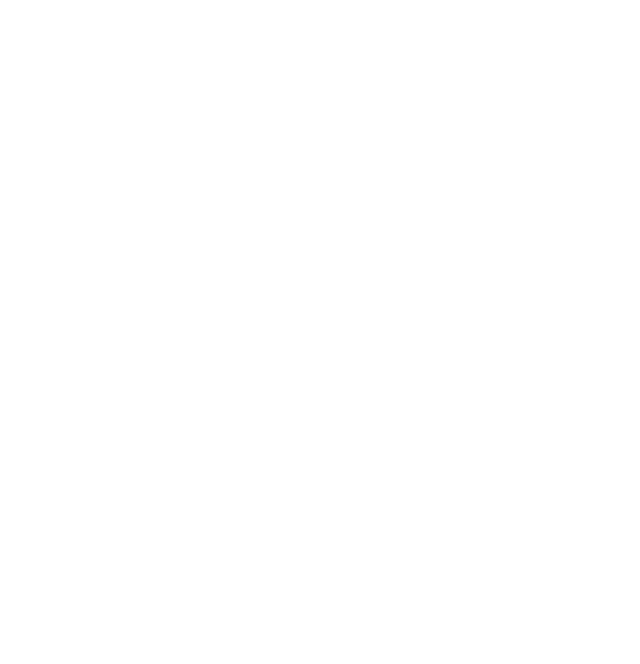
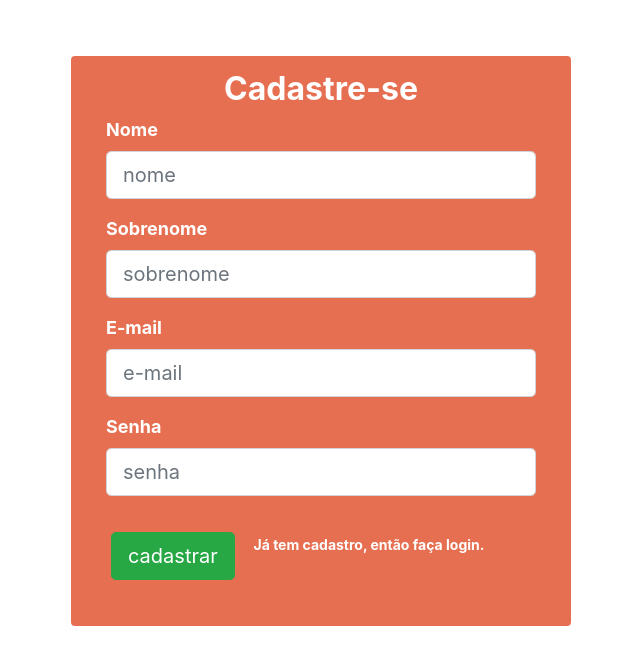
Before and after one commit to Suele/instalura, a React (Create React App) app in the folder client/: page /register in a window 1280 px wide. Shown: the top 664 px of the page, without its empty margins (319-959 px from the left). Built offline with nearby package versions, Linux system fonts and the light colour scheme.

Commit message:
Adiciona formulario de registro ao projeto.

```diff
--- a/client/src/components/Login.js
+++ b/client/src/components/Login.js
@@ -1,7 +1,7 @@
 import React from "react";
 import "../css/login.css";
 import auth from '../auth';
-import { Redirect } from "react-router-dom";
+import { Redirect, Link } from "react-router-dom";
 
 export default class Login extends React.Component {
   constructor() {
@@ -98,6 +98,7 @@
             onChange={this.senhaForm}
           />
           <button className="btn btn-primary" type="submit">OK</button>
+          <Link to="/register" className="link-register">Faça o seu cadastro</Link>
         </form>
       </div>
     );
--- /dev/null
+++ b/client/src/components/Register.js
@@ -0,0 +1,47 @@
+import React from "react";
+import '../css/register.css';
+import { Link } from 'react-router-dom';
+
+export default class Register extends React.Component {
+  render() {
+    return (
+      <div>
+        <form className="rounded form-register mx-auto">
+          <div className="container-fluid">
+            <h1>Cadastre-se</h1>
+
+            <div className="form-group col-12">
+              <label htmlFor="nome">Nome</label>
+              <input type="text" id="nome" required="required" className="form-control form-control-lg" minLength="6" maxLength="15" placeholder="nome" />
+            </div>
+
+            <div className="form-group col-12">
+              <label htmlFor="sobreNome">Sobrenome</label>
+              <input type="text" id="sobreNome" required="required" maxLength="50" className="form-control form-control-lg" placeholder="sobrenome" />
+            </div>
+
+            <div className="form-group col-12">
+              <label htmlFor="e-mail">E-mail</label>
+              <input type="email" id="e-mail" required="required" className="form-control form-control-lg" placeholder="e-mail" />
+            </div>
+
+            <div className="form-group col-12">
+              <label htmlFor="password">Senha</label>
+              <input type="password" id="password" required="required" className="form-control form-control-lg" placeholder="senha" />
+            </div>
+            <div className="row">
+
+              <div className="col-3 form-button">
+                <button type="submit" className="btn btn-success btn-lg ">cadastrar</button>
+              </div>
+              <div className="col-8 form-link">
+                <Link className="form-style-link" to="/">Já tem cadastro, então faça login.</Link>
+              </div>
+
+            </div>
+          </div>
+        </form>
+      </div>
+    );
+  }
+}
--- a/client/src/css/login.css
+++ b/client/src/css/login.css
@@ -18,6 +18,12 @@
 
 span {
   margin: auto;
-  padding: auto;
+  padding: 30px 30px auto;
   border-radius: 3px;
+  background: #dbdbdb;
 }
+
+.link-register {
+  color: white;
+  margin: 10px 20px auto;
+}
--- /dev/null
+++ b/client/src/css/register.css
@@ -0,0 +1,46 @@
+.form-register {
+  margin: auto;
+  padding: 5px;
+  background: #e76f51;
+  display: block;
+  width: 500px;
+  max-width: 700px;
+  height: 570px;
+  max-height: 700px;
+}
+
+h1 {
+  text-align: center;
+  padding-top: 9px;
+  font-size: 32px;
+  font-weight: bold;
+  color: #ffffff;
+}
+
+label {
+  font-weight: bold;
+  font-size: 18px;
+  color: #ffffff;
+}
+
+.form-button {
+  margin: 20px;
+}
+
+.form-link {
+  margin-top: 20px;
+}
+
+.form-style-link {
+  color: #ffffff;
+  font-weight: bold;
+  font-size: 14px;
+}
+
+a:link {
+  text-decoration: none;
+}
+
+a:hover {
+  color: #ffffff;
+}
--- a/client/src/index.js
+++ b/client/src/index.js
@@ -8,11 +8,13 @@
 import Timeline from "./components/Timeline";
 import { BrowserRouter, Route, Switch } from "react-router-dom";
 import PrivateRoute from "./components/PrivateRoute";
+import Register from "./components/Register";
 
 ReactDOM.render(
   <BrowserRouter>
     <Switch>
       <Route exact path='/' component={Login} />
+      <Route path="/register" component={Register} />
       <PrivateRoute path='/timeline' component={Timeline} />
     </Switch>
   </BrowserRouter>,
```
